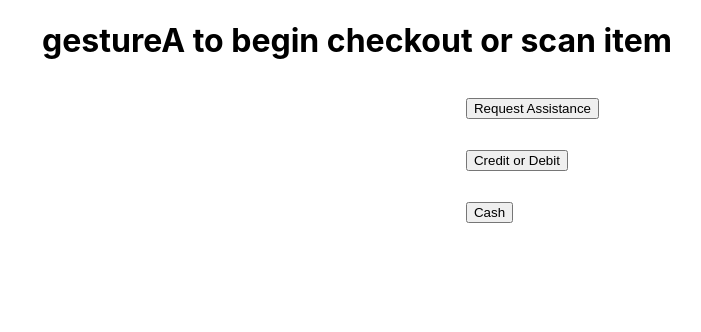
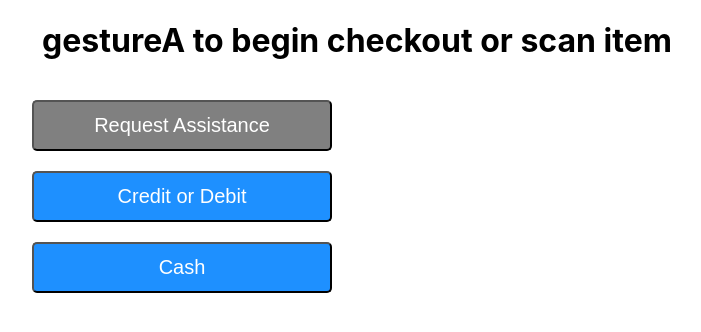
Before and after one commit to egu8/kiosk_scanner, a React (Create React App) app: page / in a window 1280 px wide. Shown: the top 332 px of the page, without its empty margins (283-984 px from the left). Built offline with nearby package versions, Linux system fonts and the light colour scheme; no server answers.

Commit message:
More button work

```diff
--- a/package.json
+++ b/package.json
@@ -7,9 +7,11 @@
     "@testing-library/react": "^11.2.7",
     "@testing-library/user-event": "^12.8.3",
     "axios": "^0.23.0",
+    "bootstrap": "^5.1.3",
     "prop-types": "^15.7.2",
     "react": "^17.0.2",
     "react-axios": "^2.0.5",
+    "react-bootstrap": "^2.0.0",
     "react-dom": "^17.0.2",
     "react-router-dom": "^5.3.0",
     "react-scripts": "4.0.3",
--- a/src/components/help_button.js
+++ b/src/components/help_button.js
@@ -5,7 +5,23 @@ class HelpButton extends React.Component {
     render() {
         return (
             <Link to="/help">
-                <button>Request Assistance</button>
+                <button style={{
+                    backgroundColor: 'gray',
+                    color: 'white',
+                    fontSize: '20px',
+                    paddingTop: '12px',
+                    paddingBottom: '12px',
+                    paddingRight: '60px',
+                    paddingLeft: '60px',
+                    borderRadius: '5px',
+                    marginTop: '10px',
+                    marginBottom: '10px',
+                    cursor: "pointer",
+                    fontFamily: "sans-serif",
+                    width: '300px',
+                    }}>
+                    Request Assistance
+                </button>
             </Link>
         );
     }
--- a/src/components/payCard_button.js
+++ b/src/components/payCard_button.js
@@ -5,7 +5,23 @@ class PayCardButton extends React.Component {
     render() {
         return (
             <Link to="/pay1card">
-                <button style={{}}>Credit or Debit</button>
+                <button style={{
+                    backgroundColor: 'DodgerBlue',
+                    color: 'white',
+                    fontSize: '20px',
+                    paddingTop: '12px',
+                    paddingBottom: '12px',
+                    paddingRight: '60px',
+                    paddingLeft: '60px',
+                    borderRadius: '5px',
+                    marginTop: '10px',
+                    marginBottom: '10px',
+                    cursor: "pointer",
+                    fontFamily: "sans-serif",
+                    width: '300px',
+                    }}>
+                    Credit or Debit
+                </button>
             </Link>
         );
     }
--- a/src/components/payCash_button.js
+++ b/src/components/payCash_button.js
@@ -5,7 +5,23 @@ class PayCashButton extends React.Component {
     render() {
         return (
             <Link to="/pay2cash">
-                <button>Cash</button>
+                <button style={{
+                    backgroundColor: 'DodgerBlue',
+                    color: 'white',
+                    fontSize: '20px',
+                    paddingTop: '12px',
+                    paddingBottom: '12px',
+                    paddingRight: '60px',
+                    paddingLeft: '60px',
+                    borderRadius: '5px',
+                    marginTop: '10px',
+                    marginBottom: '10px',
+                    cursor: "pointer",
+                    fontFamily: "sans-serif",
+                    width: '300px',
+                    }}>
+                    Cash
+                </button>
             </Link>
         );
     }
--- a/src/view/landing_page.js
+++ b/src/view/landing_page.js
@@ -8,18 +8,18 @@ function LandingPage() {
         {/* <h2 style={{display: 'flex', justifyContent:'center'}}>Video</h2> */}
         <h1 style={{display: 'flex', justifyContent:'center'}}>gestureA to begin checkout or scan item</h1>
         <div style={{display: 'flex', justifyContent:'center'}}>
-            <div style={{paddingRight:'50px'}}>
+            <div style={{paddingRight:'0px'}}>
                 <AppStreamCam/>
             </div>
 
-            <div style={{alignItems:'center'}}>
-                <div style={{padding:'15px'}}>
+            <div style={{alignItems:'center', width:'100%'}}>
+                <div style={{padding:'8px 15px 0px'}}>
                     <HelpButton/>
                 </div>
-                <div style={{padding:'15px'}}>
+                <div style={{padding:'0px 15px'}}>
                     <PayCardButton/>
                 </div>
-                <div style={{padding:'15px'}}>
+                <div style={{padding:'0px 15px'}}>
                     <PayCashButton/>
                 </div>
             </div>
```
Also changed, not shown: src/App.js (+4 -4 lines), 1 other file (tests, documents, lock files or other folders).
